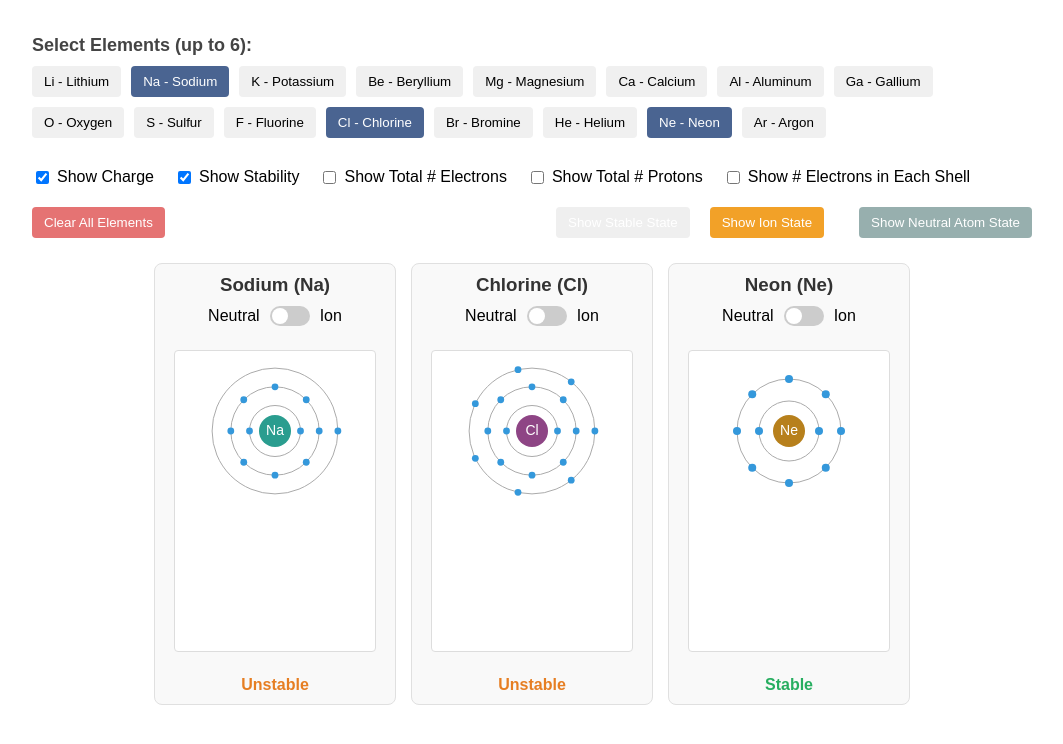
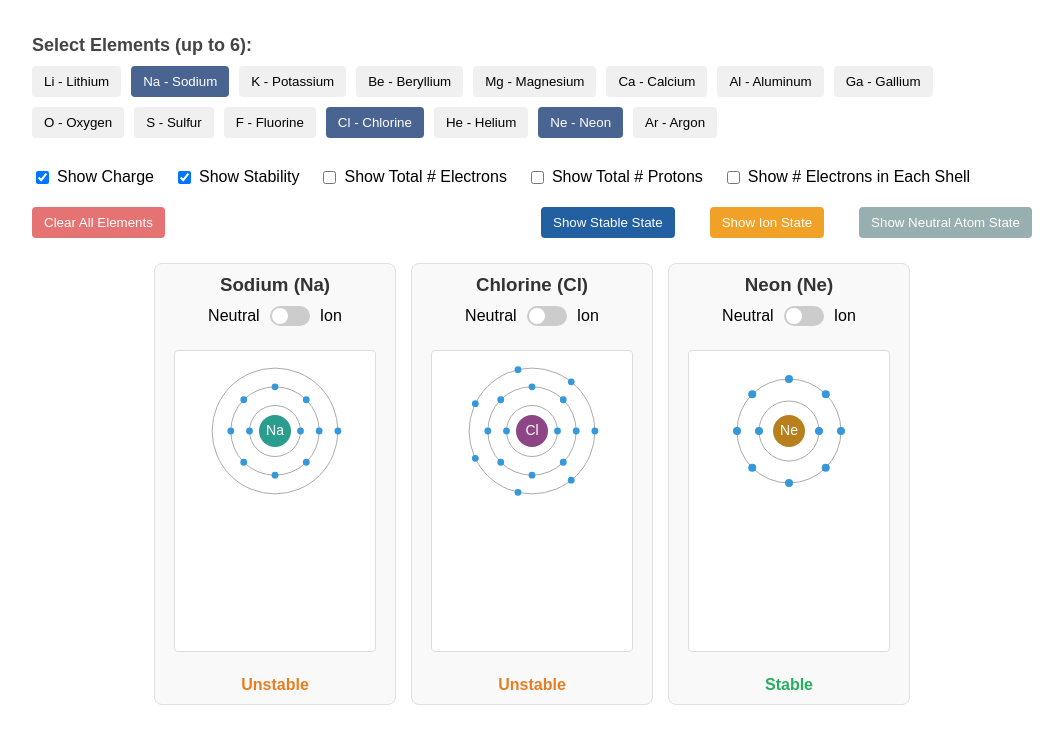
Before and after one commit to bitescized/atomion, a plain HTML site: page index.html in a window 1280 px wide. Shown: the whole page, without its empty margins (108-1171 px from the left). Drawn offline with Linux system fonts and the light colour scheme.

Commit message:
Update index.html

```diff
--- a/index.html
+++ b/index.html
@@ -95,7 +95,7 @@
         }
 
         .stable-button {
-            background-color: #2360A1
+            background-color: #2360A1;
             margin-right: 15px;
         }
 
@@ -422,14 +422,7 @@
                 shellConfiguration: [2, 8, 7],
                 ionStates: [{ charge: -1, shellConfiguration: [2, 8, 8], stable: true }],
             },
-            Br: {
-                name: "Bromine",
-                atomicNumber: 35,
-                group: 7,
-                color: "#8E4585",
-                shellConfiguration: [2, 8, 18, 7],
-                ionStates: [{ charge: -1, shellConfiguration: [2, 8, 18, 8], stable: true }],
-            },
+
 
             // Group 8 - Noble Gases
             He: {
@@ -684,6 +677,7 @@
 
             const centerX = 100;
             const centerY = 80;
+            const lineHeight = 18; // Fixed: Move lineHeight to the top level
 
             const shellConfig = ionState ? ionState.shellConfiguration : element.shellConfiguration;
             const activeShellConfig = shellConfig.filter(count => count > 0);
@@ -743,7 +737,6 @@
             // Draw shell electron information
             if (showShellElectrons) {
                 const yStart = 160;
-                const lineHeight = 18;
                 const nonEmptyShells = shellConfig
                     .map((count, index) => ({ count, index }))
                     .filter(shell => shell.count > 0);
```
Lines whose indentation alone changed are shown as unchanged.
